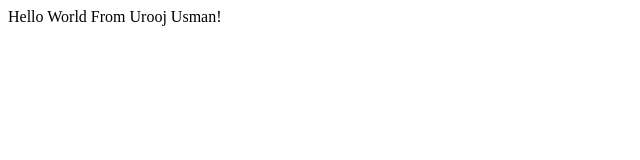
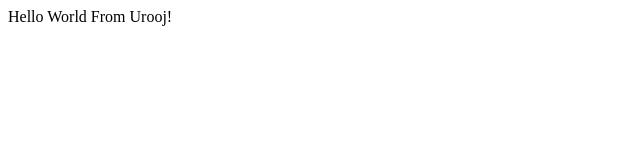
Before and after one commit to UroojUsman/BootcampClass1, a plain HTML site: page Index.html in a window 1280 px wide. Shown: the full height of the page, 0-640 px from the left. Drawn offline with Linux system fonts and the light colour scheme.

Commit message:
Update Index.html

```diff
--- a/Index.html
+++ b/Index.html
@@ -6,6 +6,6 @@
     <title>BootCamp2020</title>
 </head>
 <body>
-    <div>Hello World From Urooj Usman!</div>
+    <div>Hello World From Urooj!</div>
 </body>
 </html>
```
